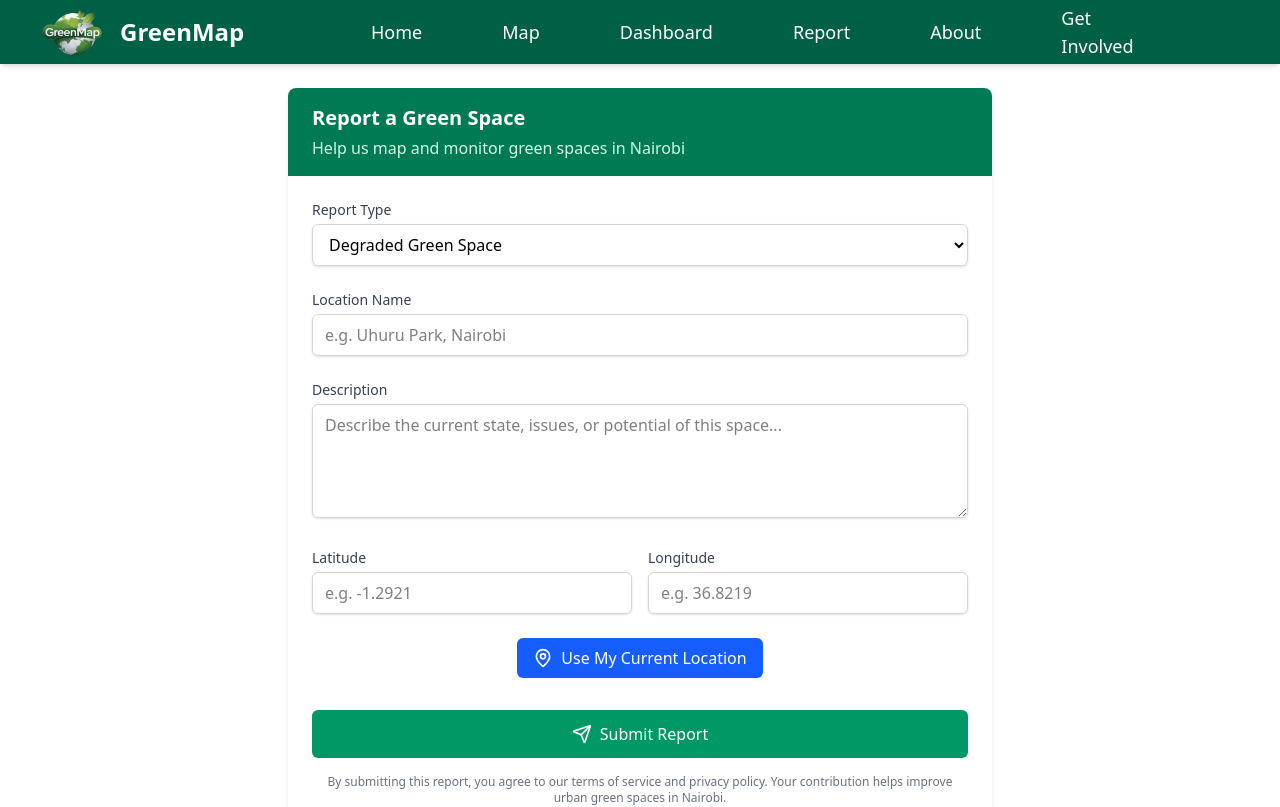
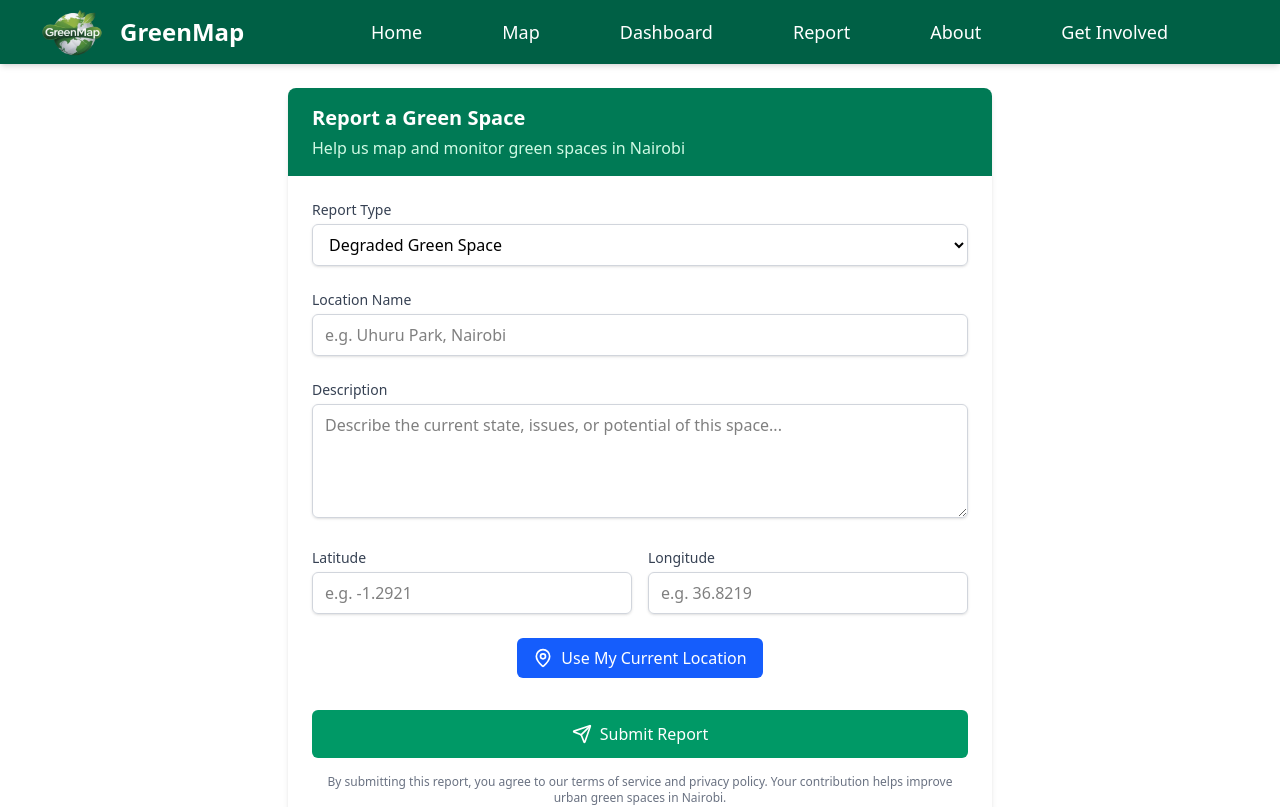
Before and after one commit to Ms-Irungu/GreenMap-Project, a Next.js app: page /report in a window 1280 px wide. Shown: the top 807 px of the page. Built offline with nearby package versions, Linux system fonts and the light colour scheme; no server answers.

Commit message:
Update Get Involved link by adding className whitespace-nowrap to keep the text on a single line

```diff
--- a/components/layout/Header.tsx
+++ b/components/layout/Header.tsx
@@ -53,7 +53,7 @@ const Header: React.FC = () => {
                             <li className='hover:underline'>
                                 <Link href='/about'>About</Link>
                             </li>
-                            <li className='hover:underline'>
+                            <li className='hover:underline whitespace-nowrap'>
                                 <Link href='/getInvolved'>Get Involved</Link>
                             </li>
                             <li className="mt-auto w-full flex justify-center">
```
